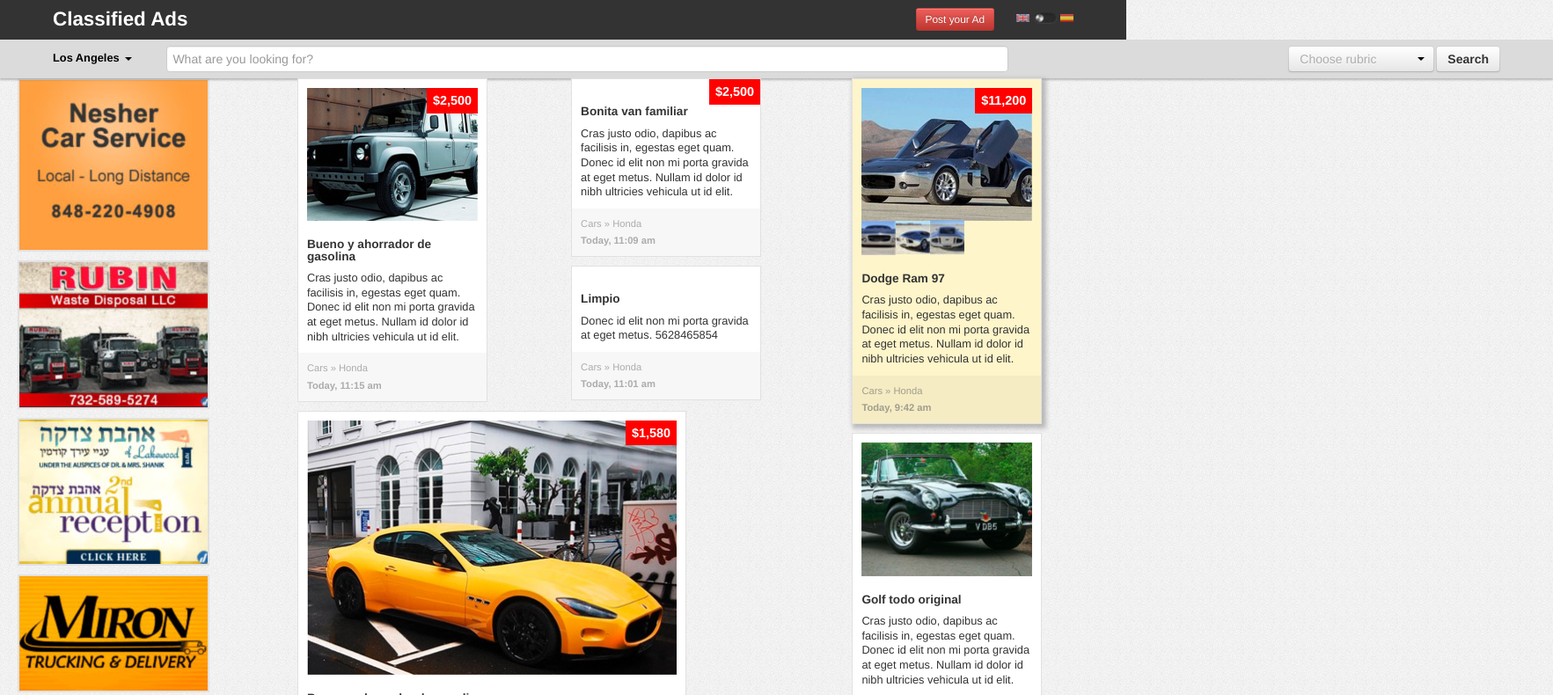
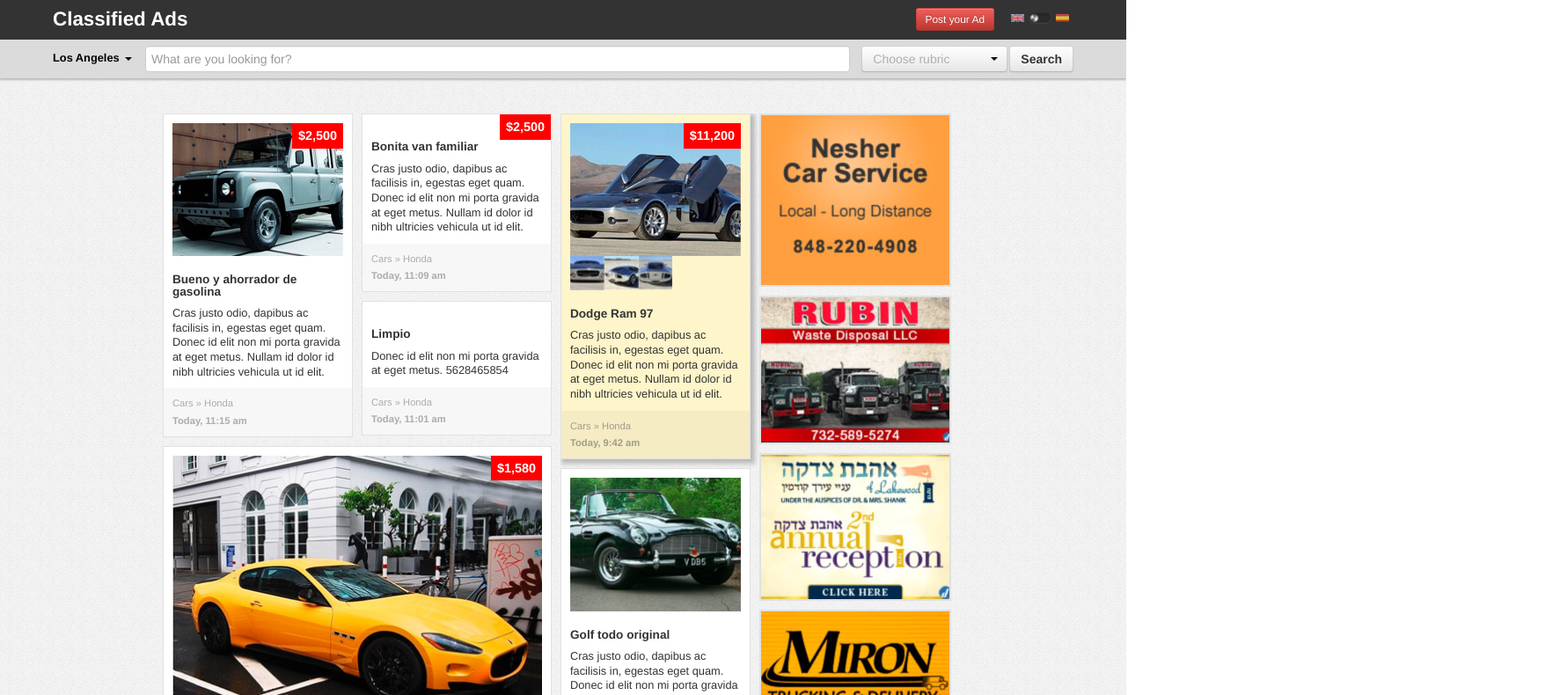
Before and after one commit to EugenAz/Anahoret-Tasks, a plain HTML site: page task1/index.html in a window 1280 px wide. Shown: the top 790 px of the page at 88% size, 1765 px wide, since content can reach past the window. Drawn offline with Linux system fonts and the light colour scheme.

Commit message:
Update task1/index.html

```diff
--- a/task1/index.html
+++ b/task1/index.html
@@ -24,42 +24,32 @@
 
 	<body>
 
-    <header class="row-fluid">
-        <div class="span12 first_line boxed">
+		<header class="first_line">
             <a class="brand" href="#">Classified Ads</a>
-            <div class="pull-right nav-ad">
-                <div class="row-fluid">
-                    <div class="span6 nav-ad-btn">
+            <div class="nav-ad">
+                <div class="nav-ad-btn">
                     <a href="#post_your_Ad" class="btn btn-danger btn-small">Post your Ad</a>
                 </div>
-                    <div class="span6 nav-ad-lang">
-                        <img src="images/flag1.jpg" id="eng_flag" />
-                        <a id="lang_tumbl" href="#"><img src="images/tumbler.jpg" /></a>
-                        <img src="images/flag2.jpg" id="esp_flag" />
-                    </div>
-                </div>
+                <div class="nav-ad-lang">
+                    <ul class="unstyled pull-right">
+                        <li><img src="images/flag1.jpg" id="eng_flag" /></li>
+                        <li><a id="lang_tumbl" href="#"><img src="images/tumbler.jpg" /></a></li>
+                        <li><img src="images/flag2.jpg" id="esp_flag" /></li>
+                    </ul>
                 </div>
 			</div>
 		</header>
 
-    <div class="row-fluid second_line">
-    	<div class="span12 boxed">
-        	<div class="row-fluid">
-
-                <div class="span9">
-                	<div class="row-fluid">
-                        <div class="span2 city_select">
+		<div class="second_line">
+                    <div class="city_select">
                         <a href="#"> Los Angeles
                             <b class="caret"></b>
                         </a>
                     </div> <!-- city_select -->
-
-                        <div class="span10 search_field">
+                    <div class="search_field">
                         <input type="text" placeholder="What are you looking for?" />
                     </div>
-                    </div>
-				</div>
-                <div class="span3 select_styling">
+                    <div class="select_styling">
                         <div class="btn-group">
                             <a class="btn select_btn dropdown-toggle" data-toggle="dropdown" href="#">
                                 Choose rubric <span class="caret"></span>
@@ -72,31 +62,15 @@
                         </div>
                         <a href="#" class="btn search_btn">Search</a>
                     </div> <!-- select_styling -->
-
-        	</div>
 				</div>
 		</div> <!-- second_line -->
 
-    <div class="container-fluid boxed">
-    	<div class="row-fluid">
+		<div class="container">
+			<div id="rows-wrapper">
 
-            <div class="span3 banners">
-            	<ul class="unstyled">
-                	<li><a href="#"><img src="images/banner1.jpg" /></a></li>
-                    <li><a href="#"><img src="images/banner2.jpg" /></a></li>
-                    <li><a href="#"><img src="images/banner3.jpg" /></a></li>
-                    <li><a href="#"><img src="images/banner4.jpg" /></a></li>
-                    <li><a href="#"><img src="images/banner5.jpg" /></a></li>
-                </ul>
-            </div> <!-- banners -->
-
-        	<div class="span9 main_part">
-            	<div class="row-fluid">
-                    <div class="span8"> <!-- left col -->
-
-                        <div class="row-fluid"> <!-- double -->
-                        	<div class="span6">
-
+				<div class="myrow big"> <!-- LEFT DOUBLE COLUMN -->
+                	<div class="sub-container">
+                    	<div class="sub-row rmargin">
                             <div class="infobox">
                                 <div class="pic_holder">
                                     <img src="images/car1.jpg" />
@@ -109,10 +83,8 @@
                                     <p><b>Today, 11:15 am</b></p>
                                 </div>
                             </div> <!-- infobox -->
-
-                            </div>
-                            <div class="span6">
-
+                        </div> <!-- sub-row -->
+                        <div class="sub-row">
                             <div class="infobox">
                                 <p class="hotprice">$2,500</p>
                                 <h2>Bonita van familiar</h2>
@@ -131,14 +103,8 @@
                                     <p><b>Today, 11:01 am</b></p>
                                 </div>
                             </div> <!-- infobox -->
-
-                            </div>
-
-                        </div> <!-- double -->
-
-                        <div class="row-fluid"> <!-- single -->
-
-                            <div class="span12">
+                        </div><!-- sub-row -->
+                    </div> <!-- sub-container -->
 
                     <div class="infobox big">
                         <div class="pic_holder">
@@ -153,13 +119,9 @@
                         </div>
                     </div> <!-- infobox -->
 
-                            </div>
+                    <div class="sub-container">
 
-                        </div> <!-- single -->
-
-                        <div class="row-fluid"> <!-- double -->
-                        	<div class="span6">
-
+                        <div class="sub-row">
                             <div class="infobox yellow">
                                 <div class="pic_holder">
                                     <img src="images/car5.jpg" />
@@ -179,10 +141,9 @@
                                     <p><b>Yesterday, 6:22 pm</b></p>
                                 </div>
                             </div> <!-- infobox -->
+                        </div>
 
-                            </div>
-                            <div class="span6">
-
+                        <div class="sub-row">
                             <div class="infobox">
                                 <div class="pic_holder">
                                     <img src="images/car1.jpg" />
@@ -194,7 +155,6 @@
                                     <p><b>Today, 11:09 am</b></p>
                                 </div>
                             </div> <!-- infobox -->
-
                             <div class="infobox">
                                 <h2>Limpio</h2>
                                 <p>Donec id elit non mi porta gravida at eget metus. 5628465854</p>
@@ -203,16 +163,13 @@
                                     <p><b>Today, 11:01 am</b></p>
                                 </div>
                             </div> <!-- infobox -->
-
                         </div>
 
-                        </div> <!-- double -->
+                    </div> <!-- sub-container -->
 
+                </div> <!-- myrow - END DOUBLE COLUMN -->
 
-                    </div> <!-- left col -->
-
-                    <div class="span4"> <!-- right col -->
-
+                <div class="myrow"> <!-- RIGHT COLUMN -->
                     <div class="infobox yellow">
                         <div class="pic_holder">
                             <img src="images/car2.jpg" />
@@ -252,6 +209,7 @@
                             <p><b>Yesterday, 9:42 pm</b></p>
                         </div>
                     </div>
+
                     <div class="infobox">
                         <h2>2000 golf turbo es standar</h2>
                         <p>Cras justo odio, dapibus ac facilisis in, egestas eget quam. Donec id elit non mi porta gravida at eget metus. Nullam id dolor id nibh ultricies vehicula ut id elit.</p>
@@ -260,16 +218,20 @@
                             <p><b>Yesterday, 11:09 am</b></p>
                         </div>
                     </div>
-					</div> <!-- right col -->
-                </div> <!-- row-fluid -->
 
-
-	        </div> <!-- main_part -->
-
-
+                </div> <!-- myrow -->
+                <div class="myrow banners">
+                    <ul class="unstyled">
+                        <li><a href="#"><img src="images/banner1.jpg" /></a></li>
+                        <li><a href="#"><img src="images/banner2.jpg" /></a></li>
+                        <li><a href="#"><img src="images/banner3.jpg" /></a></li>
+                        <li><a href="#"><img src="images/banner4.jpg" /></a></li>
+                        <li><a href="#"><img src="images/banner5.jpg" /></a></li>
+                    </ul>
                 </div>
 
-    </div> <!-- /container -->
+			</div> <!-- rows-wrapper -->
+		</div> <!-- container -->
 
 		<footer>
 		<h2>&copy; footer</h2>
```
Lines whose indentation alone changed are shown as unchanged.
